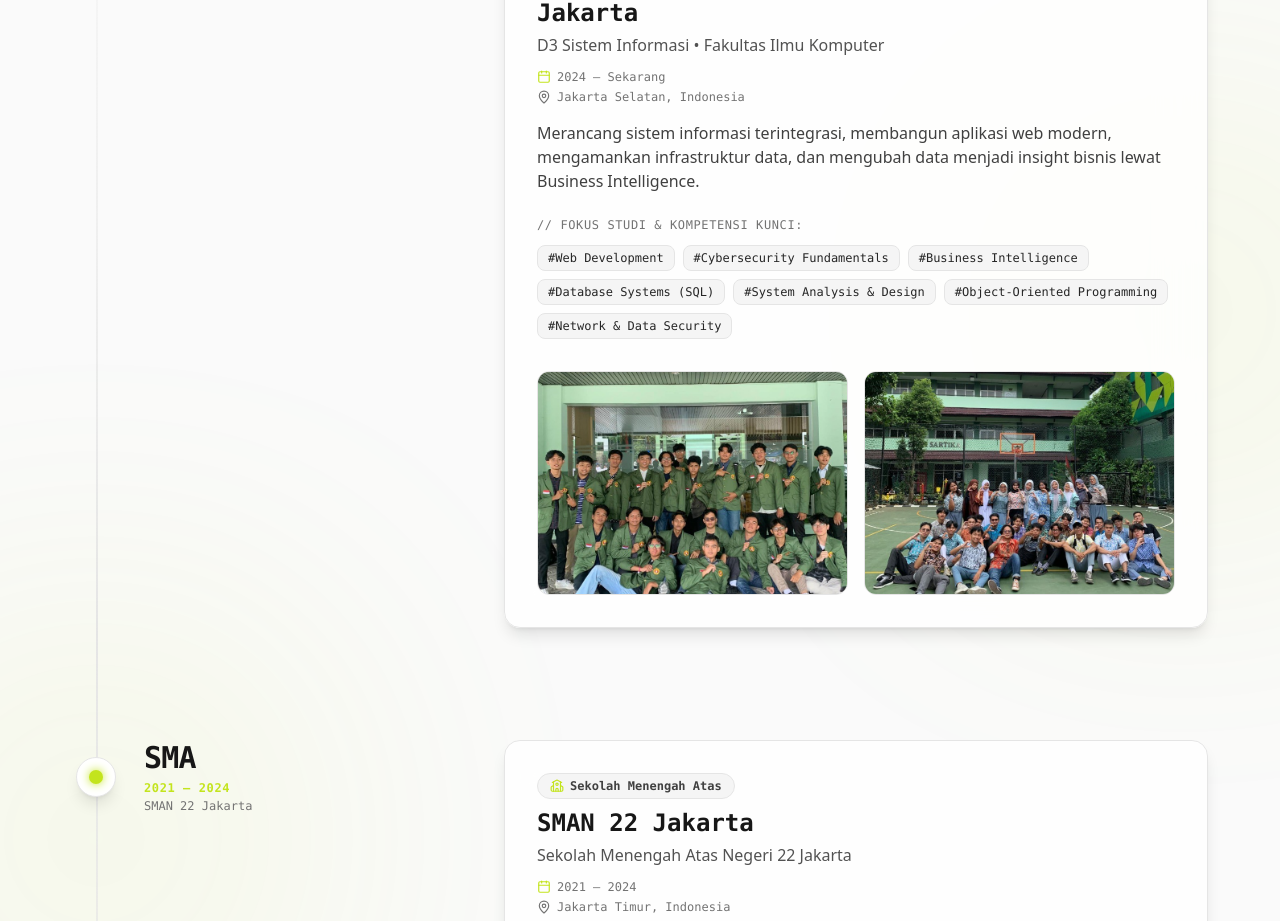
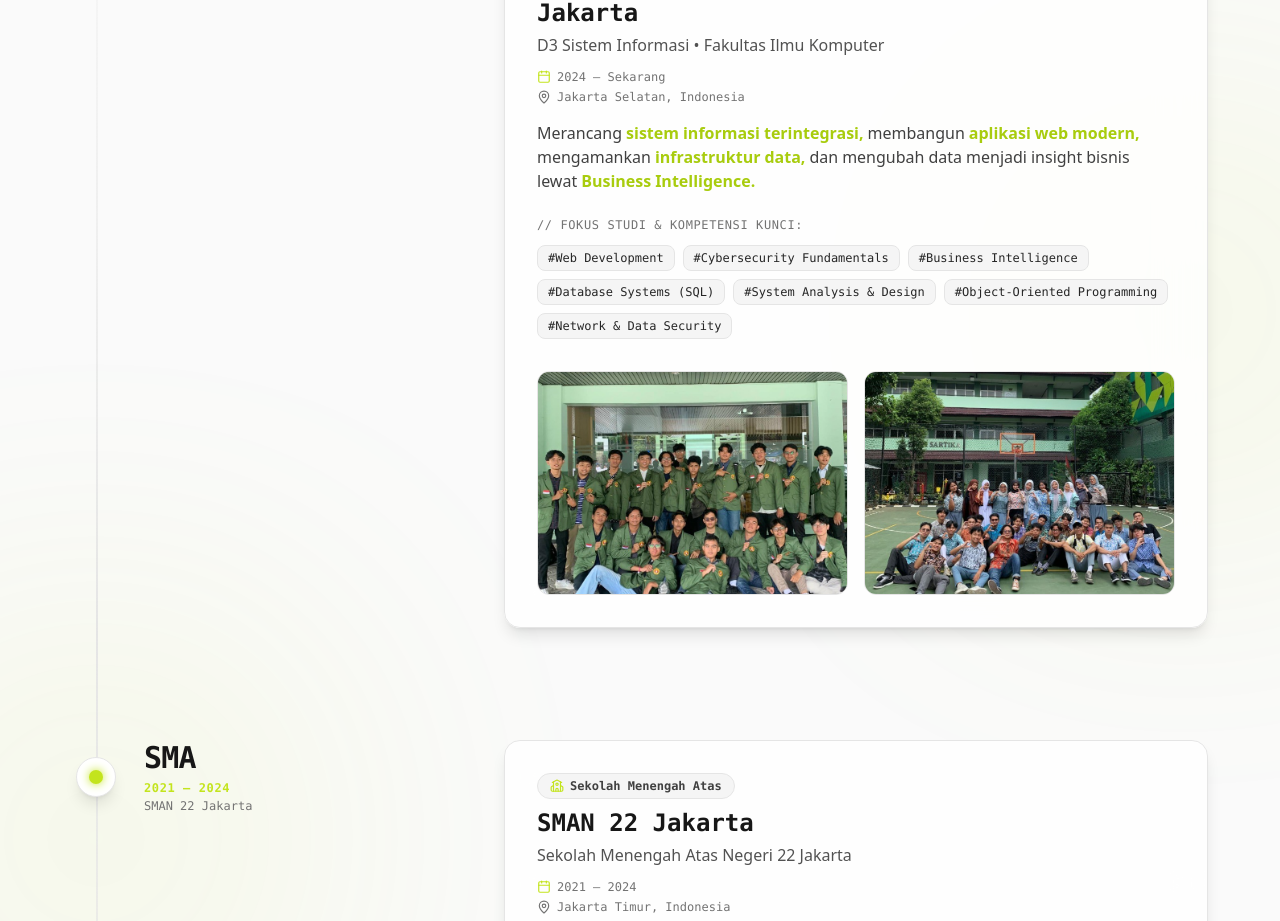
Before and after one commit to rramadhaan15/portofolio, a React (Vite) app: page / in a window 1280 px wide. Shown: the part 2780-3701 px from the top of the page. Built offline with nearby package versions, Linux system fonts and the light colour scheme; a web font is replaced by a local one.

Commit message:
Highlight key technical terms in green on university education card

```diff
--- a/components/ui/education-section.tsx
+++ b/components/ui/education-section.tsx
@@ -47,7 +47,7 @@ export default function EducationSection() {
               staggerDuration={0.018}
               transition={{ duration: 0.25 }}
             >
-              {"Merancang sistem informasi terintegrasi, membangun aplikasi web modern, mengamankan infrastruktur data, dan mengubah data menjadi insight bisnis lewat Business Intelligence."}
+              {"Merancang __sistem informasi terintegrasi__, membangun __aplikasi web modern__, mengamankan __infrastruktur data__, dan mengubah data menjadi insight bisnis lewat __Business Intelligence__."}
             </TextGenerateEffect>
 
             {/* Core Competencies Learned */}
--- a/src/components/ui/education-section.tsx
+++ b/src/components/ui/education-section.tsx
@@ -47,7 +47,7 @@ export default function EducationSection() {
               staggerDuration={0.018}
               transition={{ duration: 0.25 }}
             >
-              {"Merancang sistem informasi terintegrasi, membangun aplikasi web modern, mengamankan infrastruktur data, dan mengubah data menjadi insight bisnis lewat Business Intelligence."}
+              {"Merancang __sistem informasi terintegrasi__, membangun __aplikasi web modern__, mengamankan __infrastruktur data__, dan mengubah data menjadi insight bisnis lewat __Business Intelligence__."}
             </TextGenerateEffect>
 
             {/* Core Competencies Learned */}
```
Also changed, not shown: 2 other files (tests, documents, lock files or other folders).
